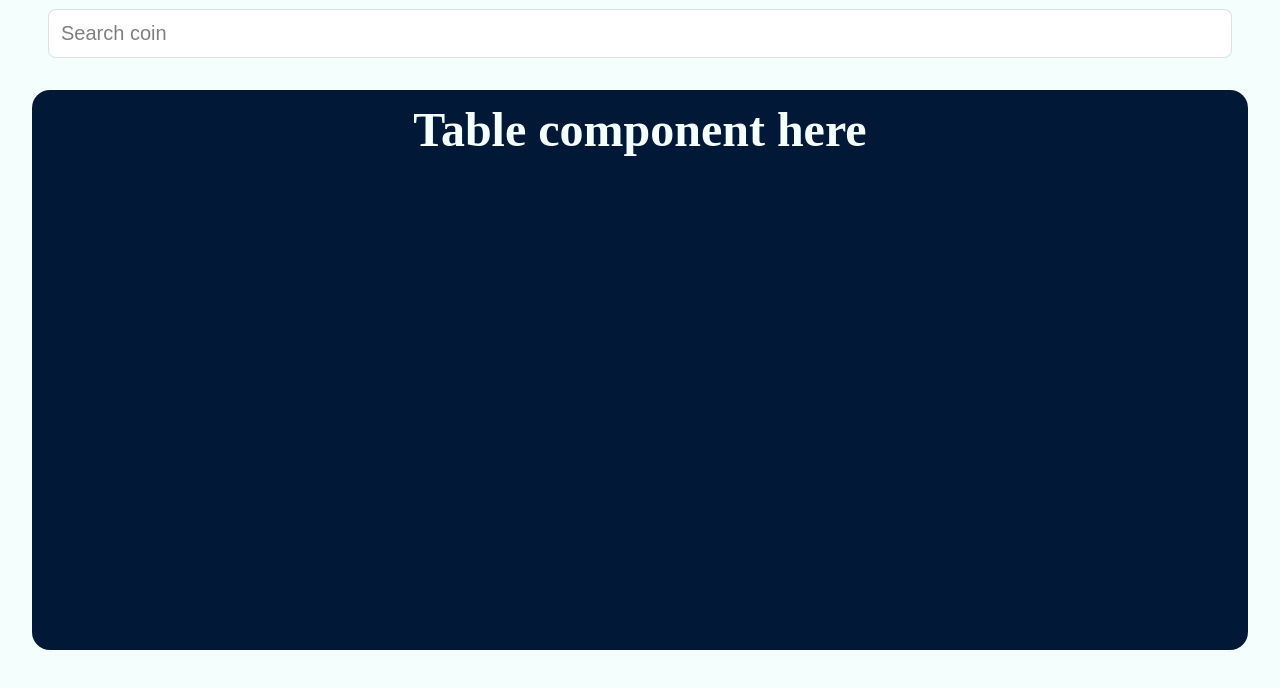
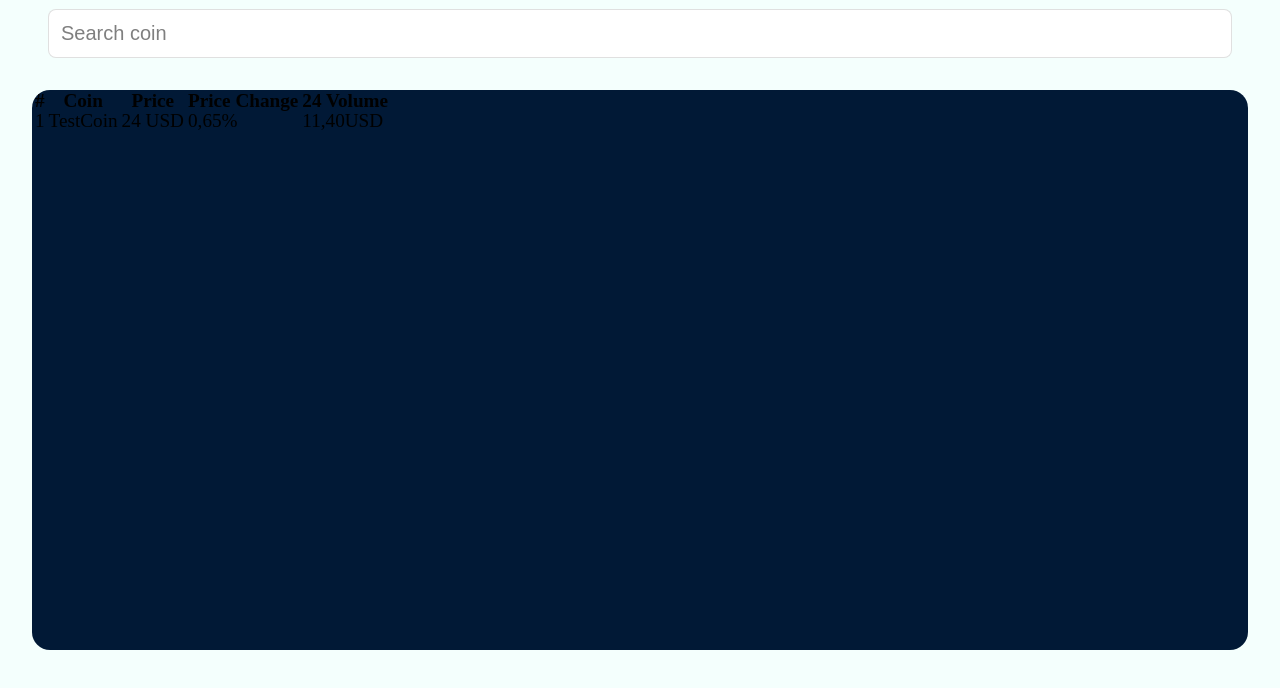
Before and after one commit to dudziema/Coin-Select-App, a Vue app: page / in a window 1280 px wide. Shown: the top 688 px of the page. Built offline with nearby package versions, Linux system fonts and the light colour scheme.

Commit message:
table component created and added to HomePage

```diff
--- /dev/null
+++ b/src/components/CoinTable.vue
@@ -0,0 +1,30 @@
+<template>
+  <div class="container__table--element">
+    <table>
+      <thead>
+        <tr>
+          <th>#</th>
+          <th>Coin</th>
+          <th>Price</th>
+          <th>Price Change</th>
+          <th>24 Volume</th>
+        </tr>
+      </thead>
+      <tbody>
+        <tr>
+          <td>1</td>
+          <td>TestCoin</td>
+          <td>24 USD</td>
+          <td>0,65%</td>
+          <td>11,40USD</td>
+        </tr>
+      </tbody>
+    </table>
+  </div>
+</template>
+<script>
+export default {
+  name: "CoinTable",
+};
+</script>
+<style lang="sass" scoped></style>
--- a/src/views/HomePage.vue
+++ b/src/views/HomePage.vue
@@ -2,16 +2,22 @@
   <div class="container__searchbar">
     <SearchBar />
   </div>
-  <div class="container__table"><h1>Table component here</h1></div>
+  <div class="container__table">
+    <CoinTable />
+  </div>
 </template>
 
 <script>
 // @ is an alias to /src
 import SearchBar from "@/components/SearchBar.vue";
+import CoinTable from "@/components/CoinTable.vue";
 
 export default {
   name: "HomePage",
-  components: { SearchBar },
+  components: {
+    SearchBar,
+    CoinTable,
+  },
 };
 </script>
 <style lang="sass">
```
